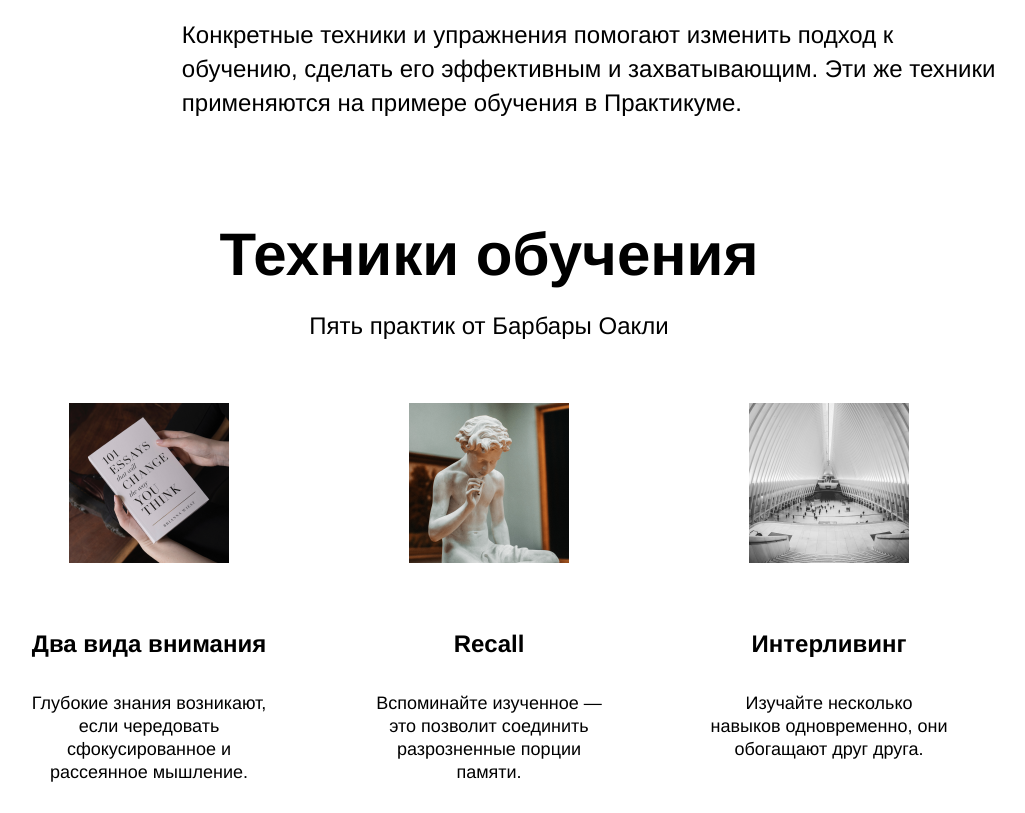
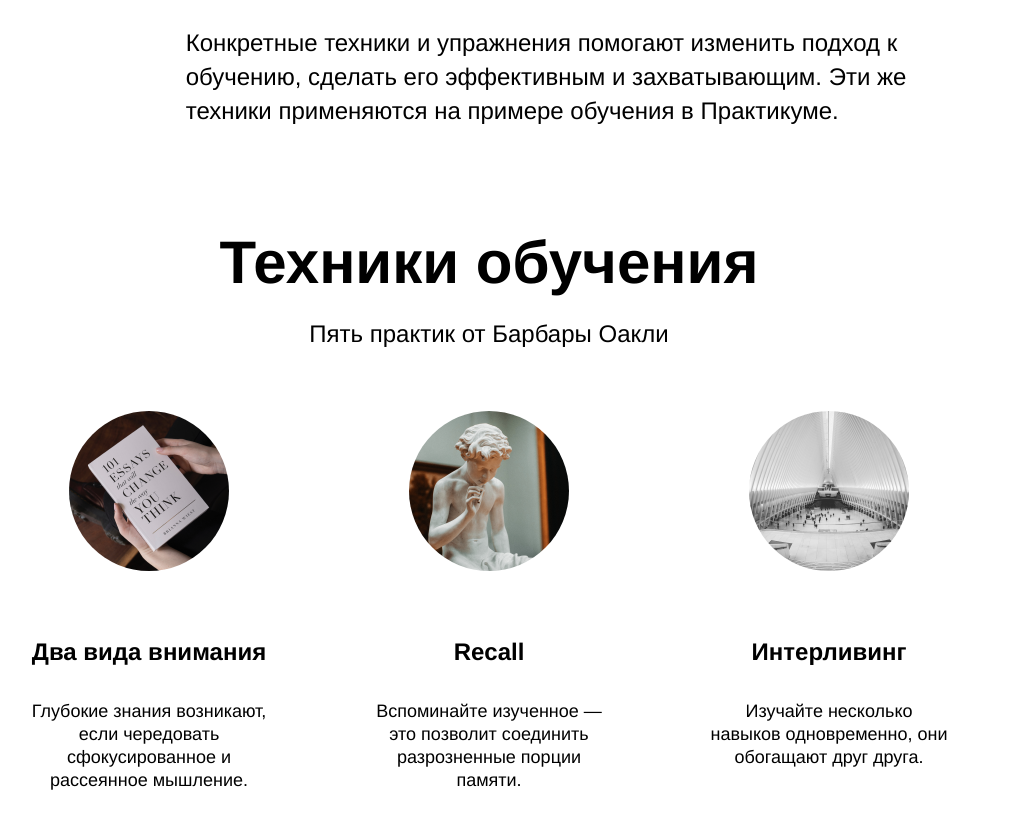
Before and after one commit to ArtemBasharin/how-to-learn, a plain HTML site: page index.html in a window 1280 px wide. Shown: the part 1160-1973 px from the top of the page, without its empty margins (151-1176 px from the left). Drawn offline with Linux system fonts and the light colour scheme.

Commit message:
Bugs fixed

```diff
--- a/blocks/cards/__image/cards__image.css
+++ b/blocks/cards/__image/cards__image.css
@@ -2,4 +2,5 @@
     width: 160px;
     height: 160px;
     margin: 60px 40px 43px 40px;
+    border-radius: 50%;
 }
--- a/blocks/cards/cards.css
+++ b/blocks/cards/cards.css
@@ -1,6 +1,6 @@
 .cards {
+    margin: 0;
     width: 920px;
     display: flex;
     flex-wrap: wrap;
-    margin-bottom: 100px;
 }
--- a/blocks/kaufman/kaufman.css
+++ b/blocks/kaufman/kaufman.css
@@ -1,4 +1,6 @@
 .kaufman {
+    margin: 0;
+    padding: 0;
     background-color: #1f1f1f;
     overflow: hidden;
     position: relative;
--- a/blocks/khan/khan.css
+++ b/blocks/khan/khan.css
@@ -1,5 +1,5 @@
 .khan {
     margin: 0;
-    padding: 0;
+    padding: 105px 0 0 0;
     background-color: #f2f2f2;
 }
--- a/blocks/video/video.css
+++ b/blocks/video/video.css
@@ -0,0 +1,3 @@
+.video {
+    margin: 0;
+}
--- a/index.html
+++ b/index.html
@@ -4,8 +4,8 @@
 <head>
     <meta charset="UTF-8">
     <meta name="viewport" content="width=device-width, initial-scale=1.0">
-    <link rel="stylesheet" href="./styles/normalize.css">
-    <link rel="stylesheet" href="./styles/index.css">
+    <!-- <link rel="stylesheet" href="./styles/normalize.css"> -->
+    <link rel="stylesheet" href="/styles/index.css">
     <title>Научиться учиться</title>
 </head>
 
@@ -18,6 +18,8 @@
             <img src="./images/header-image.png" class="header__main-illustration" alt='Картина "Опять двойка"'>
             <div class="header__square-pic rotation"> </div>
         </header>
+
+
         <main class="content">
             <section class="description">
                 <div class="two-columns">
@@ -83,22 +85,14 @@
                     </div>
                 </div>
             </section>
-            <section class="khan">
-                <div class="khan__container">
-                    <p class="khan__author">Салман Хан</p>
-                    <h2 class="khan__title">Весь мир — школа</h2>
-                    <p class="khan__quote">Страсть и новаторство Сала Хана меняют процесс обучения миллионов студентов по всему миру. Книгу «Весь мир — школа» нужно прочитать всем, кто занимается образованием — так учащиеся повсюду смогут получить навыки и знания, которые приносят
-                        успех в школе, карьере и жизни.</p>
 
-                    <p class="khan__quote-author">Джордж Лукас</p>
-                    <p class="khan__quote-author-subline">Кинорежиссер, продюсер</p>
-                    <div class="khan__book-container">
-                        <img src="./images/khan-book.jpg" alt="Изображение книги Салмана Хана" class="khan__book-pic">
-                        <a href="#" class="khan__buy-link">Купить книгу &#8594;</a>
-                    </div>
-                </div>
 
+            <section class="feynman ">
+                <h2 class="feynman__title ">Метод Фейнмана</h2>
+                <p class="feynman__subtitle ">Выучить и не забыть.</p>
+                <a href="# " class="feynman__link ">Подробнее &#8594;</a>
             </section>
+
 
             <section class=" digits ">
                 <h2 class="section-title ">Цифры и факты</h2>
@@ -141,11 +135,23 @@
                 </div>
             </section>
 
-            <section class="feynman ">
-                <h2 class="feynman__title ">Метод Фейнмана</h2>
-                <p class="feynman__subtitle ">Выучить и не забыть.</p>
-                <a href="# " class="feynman__link ">Подробнее &#8594;</a>
+
+            <section class="khan">
+                <div class="khan__container">
+                    <p class="khan__author">Салман Хан</p>
+                    <h2 class="khan__title">Весь мир — школа</h2>
+                    <p class="khan__quote">Страсть и новаторство Сала Хана меняют процесс обучения миллионов студентов по всему миру. Книгу «Весь мир — школа» нужно прочитать всем, кто занимается образованием — так учащиеся повсюду смогут получить навыки и знания, которые приносят
+                        успех в школе, карьере и жизни.</p>
+
+                    <p class="khan__quote-author">Джордж Лукас</p>
+                    <p class="khan__quote-author-subline">Кинорежиссер, продюсер</p>
+                    <div class="khan__book-container">
+                        <img src="./images/khan-book.jpg" alt="Изображение книги Салмана Хана" class="khan__book-pic">
+                        <a href="#" class="khan__buy-link">Купить книгу &#8594;</a>
+                    </div>
+                </div>
             </section>
+
 
             <section class="kaufman ">
                 <h2 class="section-title section-title_theme_dark ">Принципы обучения</h2>
--- a/styles/index.css
+++ b/styles/index.css
@@ -1,67 +1,70 @@
-@import url(/blocks/page/page.css);
-@import url(/blocks/logo/logo.css);
-@import url(/blocks/logo/_place_header/logo_place_header.css);
-@import url(/blocks/logo/_place_footer/logo_place_footer.css);
-@import url(/blocks/header/header.css);
-@import url(/blocks/header/__title/header__title.css);
-@import url(/blocks/header/__subtitle/header__subtitle.css);
-@import url(/blocks/header/__link/header__link.css);
-@import url(/blocks/header/__main-illustration/header__main-illustration.css);
-@import url(/blocks/header/__square-pic/header__square-pic.css);
-@import url(/blocks/content/content.css);
-@import url(/blocks/description/description.css);
-@import url(/blocks/two-columns/two-columns.css);
-@import url(/blocks/two-columns/__brief/two-columns__brief.css);
-@import url(/blocks/two-columns/__main-text/two-columns__main-text.css);
-@import url(/blocks/two-columns/__paragraph/two-columns__paragraph.css);
-@import url(/blocks/two-columns/__span-accent/two-columns__span-accent.css);
-@import url(/blocks/digits/digits.css);
-@import url(/blocks/section-title/section-title.css);
-@import url(/blocks/section-title/_theme_dark/section-title_theme_dark.css);
-@import url(/blocks/section-subtitle/section-subtitle.css);
-@import url(/blocks/section-subtitle/_theme_dark/section-subtitle_theme_dark.css);
-@import url(/blocks/table/table.css);
-@import url(/blocks/table/_theme_dark/table_theme_dark.css);
-@import url(/blocks/table/__cell/table__cell.css);
-@import url(/blocks/table/__cell/_theme_dark/table__cell_theme_dark.css);
-@import url(/blocks/table/__heading/table__heading.css);
-@import url(/blocks/table/__text/table__text.css);
-@import url(/blocks/feynman/feynman.css);
-@import url(/blocks/feynman/__link/feynman__link.css);
-@import url(/blocks/feynman/__subtitle/feynman__subtitle.css);
-@import url(/blocks/feynman/__title/feynman__title.css);
-@import url(/blocks/kaufman/kaufman.css);
-@import url(/blocks/kaufman/__triangle/kaufman__triangle.css);
-@import url(/blocks/footer/__author/footer__author.css);
-@import url(/blocks/footer/__column/_content_copyright/footer__column_content_copyright.css);
-@import url(/blocks/footer/__column/_content_info/footer__column_content_info.css);
-@import url(/blocks/footer/__column/_content_social/footer__column_content_social.css);
-@import url(/blocks/footer/__column-heading/footer__column-heading.css);
-@import url(/blocks/footer/__column-link/footer__column-link.css);
-@import url(/blocks/footer/__column-lists/footer__column-lists.css);
-@import url(/blocks/footer/__columns/footer__columns.css);
-@import url(/blocks/footer/__social-icon/footer__social-icon.css);
-@import url(/blocks/rotation/rotation.css);
-@import url(/blocks/techniques/techniques.css);
-@import url(/blocks/cards/cards.css);
-@import url(/blocks/cards/__description/cards__description.css);
-@import url(/blocks/cards/__image/cards__image.css);
-@import url(/blocks/cards/__item/cards__item.css);
-@import url(/blocks/cards/__title/cards__title.css);
-@import url(/blocks/video/video.css);
-@import url(/blocks/video/__iframe/video__iframe.css);
-@import url(/blocks/video/__iframes/video__iframes.css);
-@import url(/blocks/oakley/oakley.css);
-@import url(/blocks/khan/khan.css);
-@import url(/blocks/khan/__author/khan__author.css);
-@import url(/blocks/khan/__book-container/khan__book-container.css);
-@import url(/blocks/khan/__book-pic/khan__book-pic.css);
-@import url(/blocks/khan/__buy-link/khan__buy-link.css);
-@import url(/blocks/khan/__container/khan__container.css);
-@import url(/blocks/khan/__quote-author-subline/khan__quote-author-subline.css);
-@import url(/blocks/khan/__quote-author/khan__quote-author.css);
-@import url(/blocks/khan/__quote/khan__quote.css);
-@import url(/blocks/khan/__title/khan__title.css);
-@import url(/blocks/resources/resources.css);
-@import url(/blocks/resources/__logo-zone/resources__logo-zone.css);
-@import url(/blocks/resources/__logo/resources__logo.css);
+/* @import url(normalize.css); */
+
+@import url(../blocks/page/page.css);
+@import url(../blocks/logo/logo.css);
+@import url(../blocks/logo/_place_header/logo_place_header.css);
+@import url(../blocks/logo/_place_footer/logo_place_footer.css);
+@import url(../blocks/header/header.css);
+@import url(../blocks/header/__title/header__title.css);
+@import url(../blocks/header/__subtitle/header__subtitle.css);
+@import url(../blocks/header/__link/header__link.css);
+@import url(../blocks/header/__main-illustration/header__main-illustration.css);
+@import url(../blocks/header/__square-pic/header__square-pic.css);
+@import url(../blocks/content/content.css);
+@import url(../blocks/description/description.css);
+@import url(../blocks/two-columns/two-columns.css);
+@import url(../blocks/two-columns/__brief/two-columns__brief.css);
+@import url(../blocks/two-columns/__main-text/two-columns__main-text.css);
+@import url(../blocks/two-columns/__paragraph/two-columns__paragraph.css);
+@import url(../blocks/two-columns/__span-accent/two-columns__span-accent.css);
+@import url(../blocks/digits/digits.css);
+@import url(../blocks/section-title/section-title.css);
+@import url(../blocks/section-title/_theme_dark/section-title_theme_dark.css);
+@import url(../blocks/section-subtitle/section-subtitle.css);
+@import url(../blocks/section-subtitle/_theme_dark/section-subtitle_theme_dark.css);
+@import url(../blocks/table/table.css);
+@import url(../blocks/table/_theme_dark/table_theme_dark.css);
+@import url(../blocks/table/__cell/table__cell.css);
+@import url(../blocks/table/__cell/_theme_dark/table__cell_theme_dark.css);
+@import url(../blocks/table/__heading/table__heading.css);
+@import url(../blocks/table/__text/table__text.css);
+@import url(../blocks/feynman/feynman.css);
+@import url(../blocks/feynman/__link/feynman__link.css);
+@import url(../blocks/feynman/__subtitle/feynman__subtitle.css);
+@import url(../blocks/feynman/__title/feynman__title.css);
+@import url(../blocks/kaufman/kaufman.css);
+@import url(../blocks/kaufman/__triangle/kaufman__triangle.css);
+@import url(../blocks/footer/footer.css);
+@import url(../blocks/footer/__author/footer__author.css);
+@import url(../blocks/footer/__column/_content_copyright/footer__column_content_copyright.css);
+@import url(../blocks/footer/__column/_content_info/footer__column_content_info.css);
+@import url(../blocks/footer/__column/_content_social/footer__column_content_social.css);
+@import url(../blocks/footer/__column-heading/footer__column-heading.css);
+@import url(../blocks/footer/__column-link/footer__column-link.css);
+@import url(../blocks/footer/__column-lists/footer__column-lists.css);
+@import url(../blocks/footer/__columns/footer__columns.css);
+@import url(../blocks/footer/__social-icon/footer__social-icon.css);
+@import url(../blocks/rotation/rotation.css);
+@import url(../blocks/techniques/techniques.css);
+@import url(../blocks/cards/cards.css);
+@import url(../blocks/cards/__description/cards__description.css);
+@import url(../blocks/cards/__image/cards__image.css);
+@import url(../blocks/cards/__item/cards__item.css);
+@import url(../blocks/cards/__title/cards__title.css);
+@import url(../blocks/video/video.css);
+@import url(../blocks/video/__iframe/video__iframe.css);
+@import url(../blocks/video/__iframes/video__iframes.css);
+@import url(../blocks/oakley/oakley.css);
+@import url(../blocks/khan/khan.css);
+@import url(../blocks/khan/__author/khan__author.css);
+@import url(../blocks/khan/__book-container/khan__book-container.css);
+@import url(../blocks/khan/__book-pic/khan__book-pic.css);
+@import url(../blocks/khan/__buy-link/khan__buy-link.css);
+@import url(../blocks/khan/__container/khan__container.css);
+@import url(../blocks/khan/__quote-author-subline/khan__quote-author-subline.css);
+@import url(../blocks/khan/__quote-author/khan__quote-author.css);
+@import url(../blocks/khan/__quote/khan__quote.css);
+@import url(../blocks/khan/__title/khan__title.css);
+@import url(../blocks/resources/resources.css);
+@import url(../blocks/resources/__logo-zone/resources__logo-zone.css);
+@import url(../blocks/resources/__logo/resources__logo.css);
```
